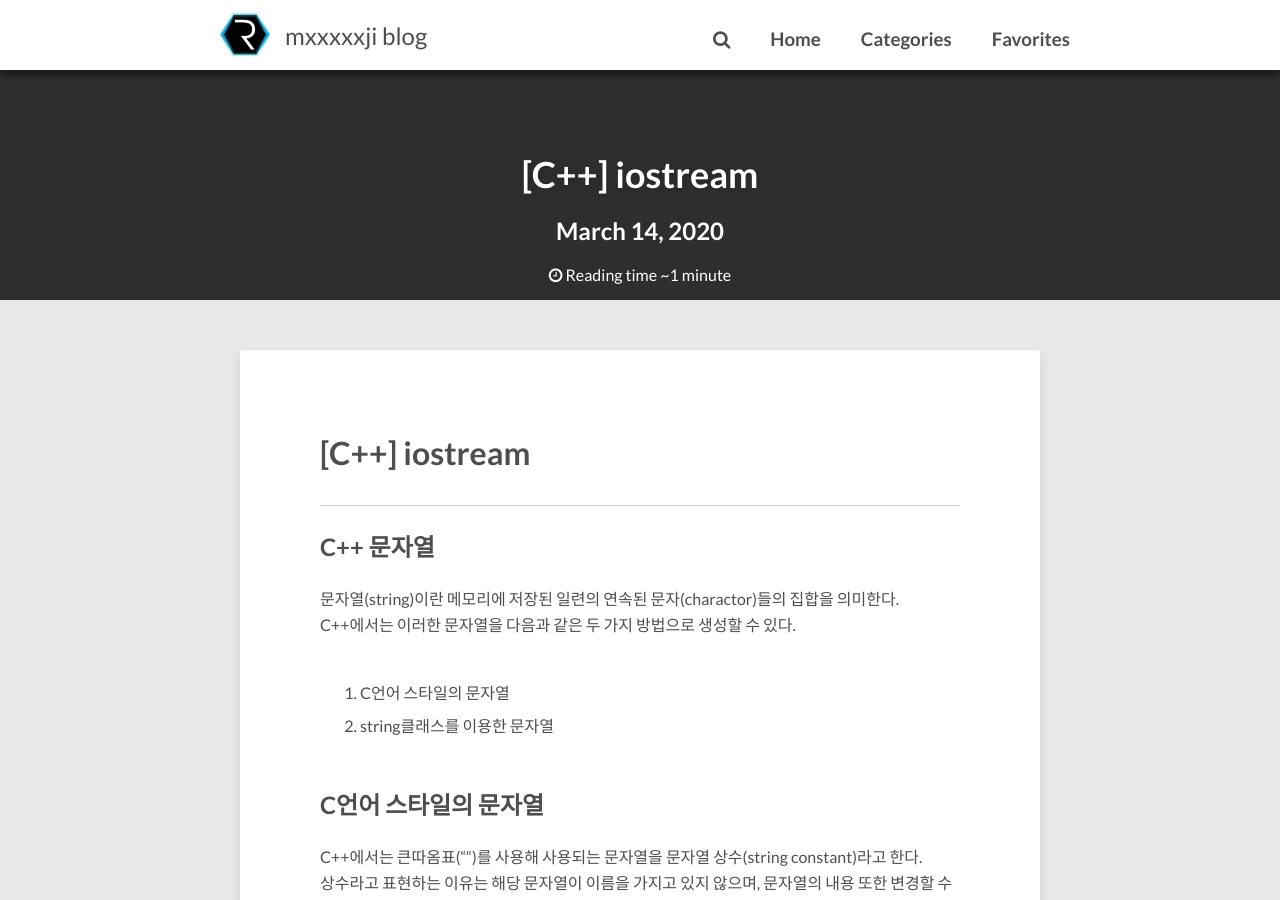
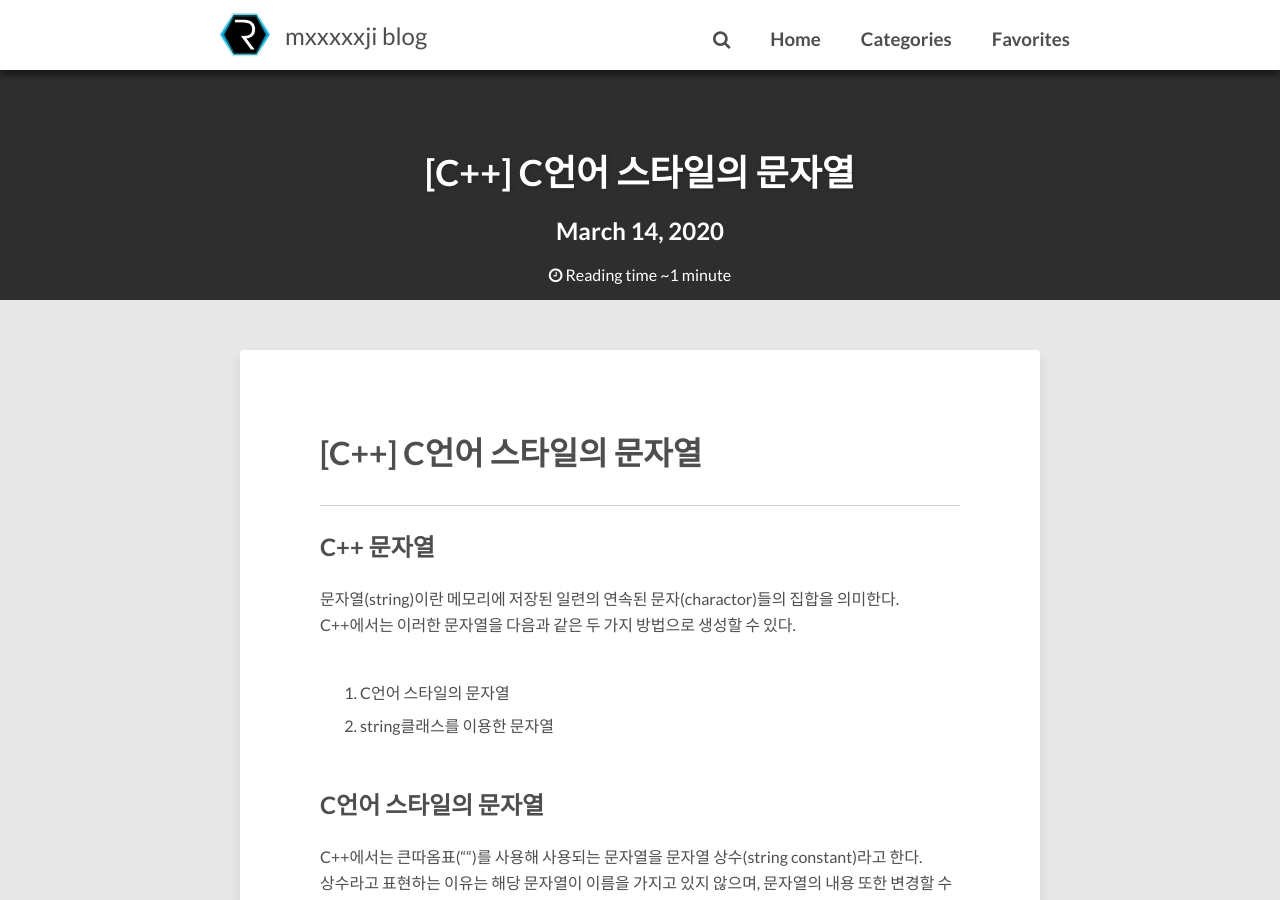
Before and after one commit to mxxxxxji/Mxxxxxji.github.io, a Jekyll site: the page built from _posts/2020-03-14-C++-13.string-post.md, in a window 1280 px wide and 900 px high. Built offline with Jekyll 4.4.1, drawn with Linux system fonts in a browser that asks for light colours; nearby versions of some CDN libraries; comment, search, counter and statistics services are not loaded.

Commit message:
Update 2020-03-14-C++-13.string-post.md

```diff
--- a/_posts/2020-03-14-C++-13.string-post.md
+++ b/_posts/2020-03-14-C++-13.string-post.md
@@ -1,6 +1,6 @@
 ---
 layout: post
-title: "[C++] iostream"
+title: "[C++] C언어 스타일의 문자열"
 description: "Demo post displaying the various ways of highlighting code in Markdown."
 tags: [C++]
 categories: [C++]
```
